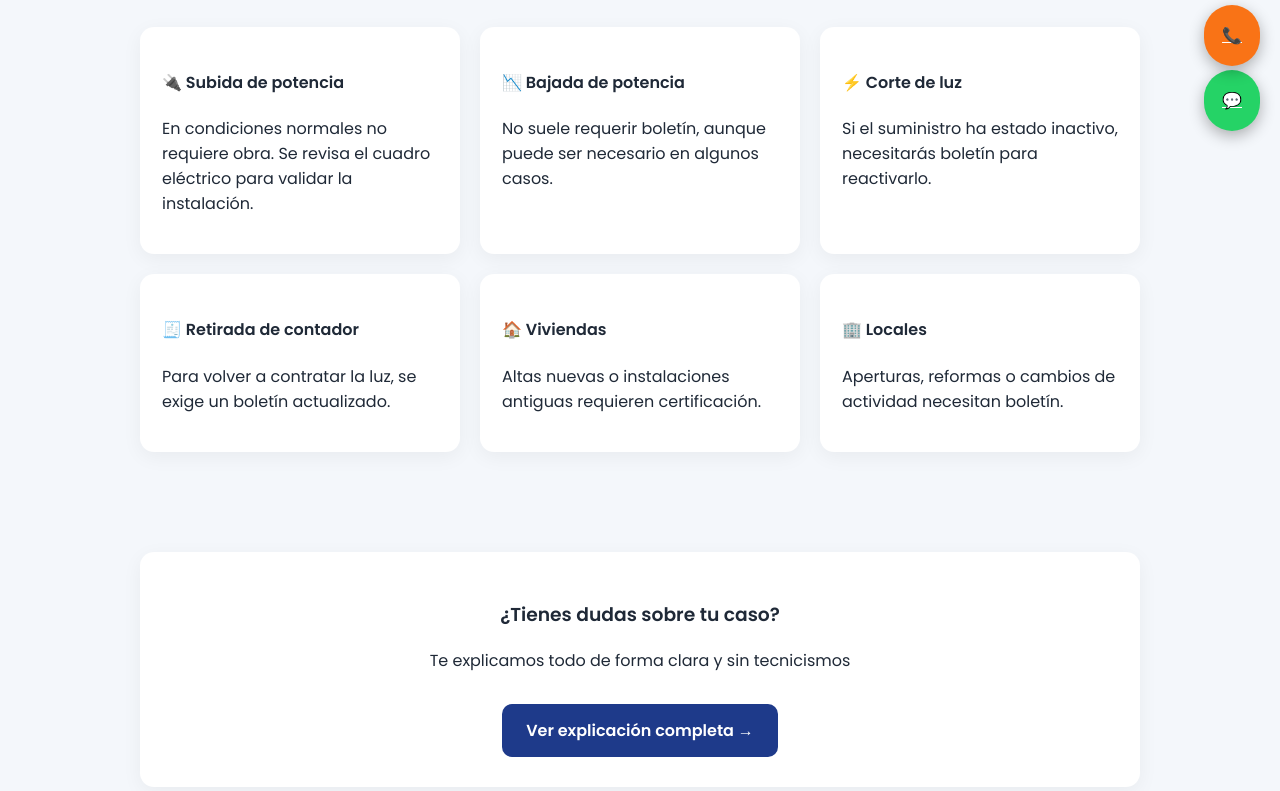
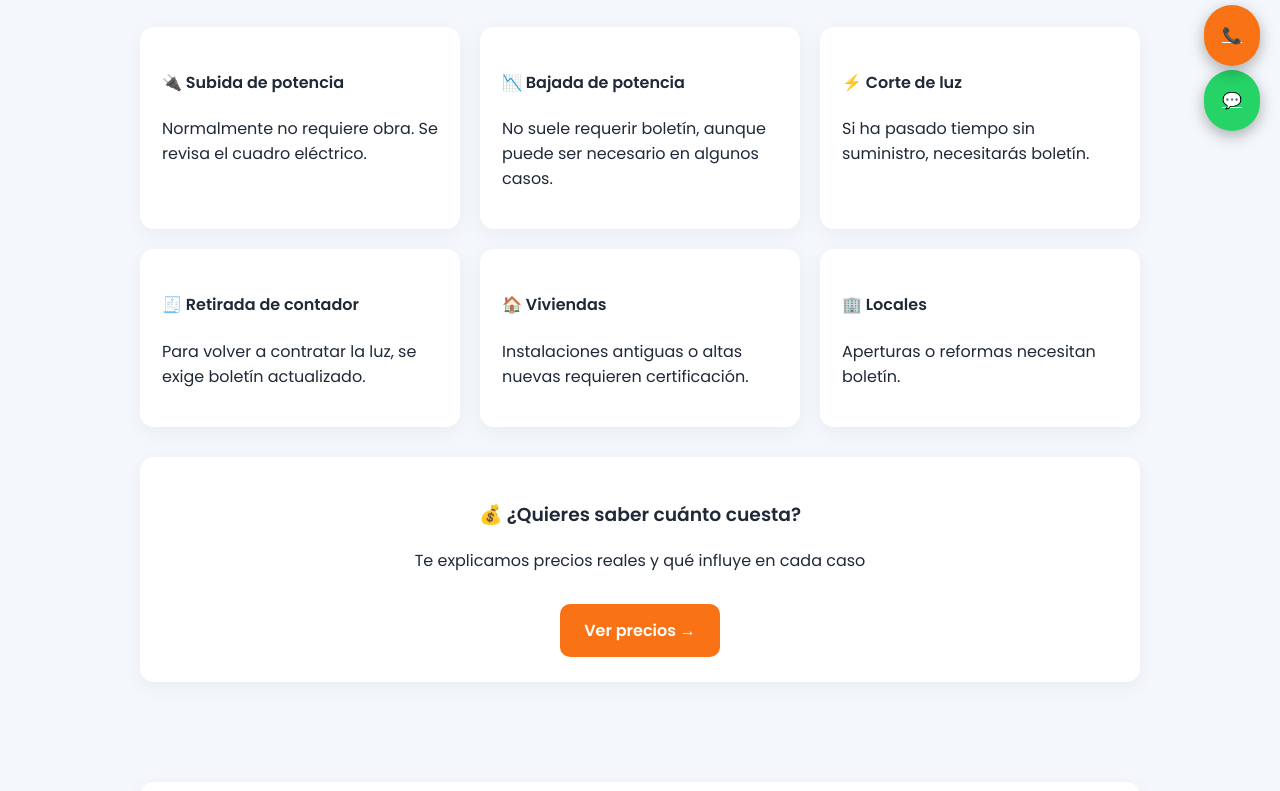
Before and after one commit to boletinesmadrid24h/boletinesmadrid24h, a plain HTML site: page index.html in a window 1280 px wide. Shown: the part 649-1440 px from the top of the page. Drawn offline with Linux system fonts and the light colour scheme.

Commit message:
Update index.html

```diff
--- a/index.html
+++ b/index.html
@@ -23,13 +23,11 @@ header {
 }
 
 h1 { font-size: 34px; margin-bottom:10px; }
-h2 { margin-bottom:20px; }
 
 .cta-big {
   margin-top: 30px;
 }
 
-/* BOTONES */
 .btn-big {
   display: block;
   width: 90%;
@@ -49,7 +47,6 @@ h2 { margin-bottom:20px; }
   transform: scale(1.08);
 }
 
-/* ANIMACIÓN */
 @keyframes pulse {
   0% { transform: scale(1); }
   50% { transform: scale(1.06); }
@@ -97,13 +94,22 @@ section {
   font-weight: 500;
 }
 
-/* BLOQUE EXPLICACIÓN */
 .info-box {
   background: white;
   border-radius: 14px;
   padding: 30px;
   box-shadow: 0 5px 20px rgba(0,0,0,0.05);
   text-align: center;
+}
+
+/* BLOQUE PRECIO */
+.price-box {
+  background: #ffffff;
+  padding: 25px;
+  border-radius: 14px;
+  margin-top: 30px;
+  text-align: center;
+  box-shadow: 0 5px 20px rgba(0,0,0,0.05);
 }
 
 /* CTA FINAL */
@@ -151,7 +157,7 @@ footer {
 
       <div class="card">
         <h4>🔌 Subida de potencia</h4>
-        <p>En condiciones normales no requiere obra. Se revisa el cuadro eléctrico para validar la instalación.</p>
+        <p>Normalmente no requiere obra. Se revisa el cuadro eléctrico.</p>
       </div>
 
       <div class="card">
@@ -161,24 +167,43 @@ footer {
 
       <div class="card">
         <h4>⚡ Corte de luz</h4>
-        <p>Si el suministro ha estado inactivo, necesitarás boletín para reactivarlo.</p>
+        <p>Si ha pasado tiempo sin suministro, necesitarás boletín.</p>
       </div>
 
       <div class="card">
         <h4>🧾 Retirada de contador</h4>
-        <p>Para volver a contratar la luz, se exige un boletín actualizado.</p>
+        <p>Para volver a contratar la luz, se exige boletín actualizado.</p>
       </div>
 
       <div class="card">
         <h4>🏠 Viviendas</h4>
-        <p>Altas nuevas o instalaciones antiguas requieren certificación.</p>
+        <p>Instalaciones antiguas o altas nuevas requieren certificación.</p>
       </div>
 
       <div class="card">
         <h4>🏢 Locales</h4>
-        <p>Aperturas, reformas o cambios de actividad necesitan boletín.</p>
+        <p>Aperturas o reformas necesitan boletín.</p>
       </div>
 
+    </div>
+
+    <!-- BLOQUE PRECIO -->
+    <div class="price-box">
+      <h3>💰 ¿Quieres saber cuánto cuesta?</h3>
+      <p>Te explicamos precios reales y qué influye en cada caso</p>
+
+      <a href="precio-boletin.html" style="
+        display:inline-block;
+        margin-top:15px;
+        background:#f97316;
+        color:white;
+        padding:14px 24px;
+        border-radius:10px;
+        text-decoration:none;
+        font-weight:600;
+      ">
+        Ver precios →
+      </a>
     </div>
 
   </div>
```
